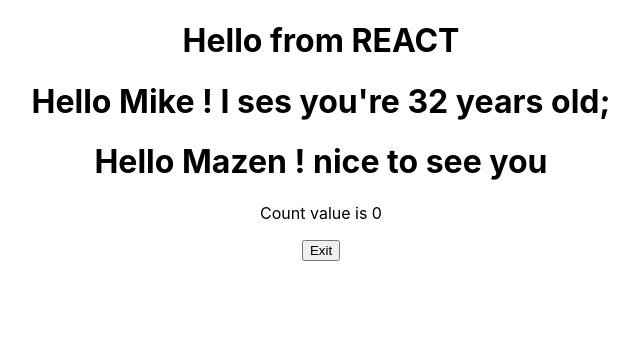
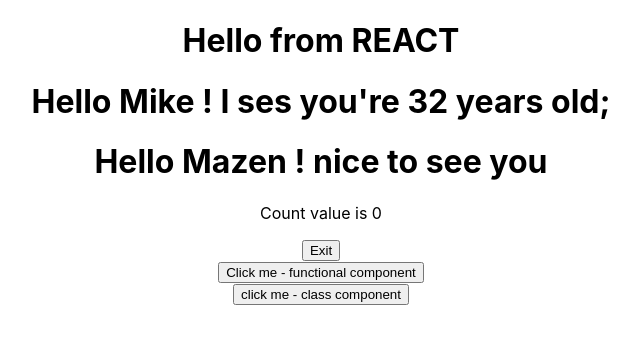
Before and after one commit to AlAliMazen/React-walking-through, a React (Create React App) app in the folder first-app/: page / in a window 1280 px wide. Shown: the top 344 px of the page, without its empty margins (319-959 px from the left). Built offline with nearby package versions, Linux system fonts and the light colour scheme.

Commit message:
Event handling in both staefless function component and staeful functinola component

```diff
--- a/first-app/public/index.html
+++ b/first-app/public/index.html
@@ -10,7 +10,6 @@
       content="Web site created using create-react-app"
     />
     <link rel="apple-touch-icon" href="%PUBLIC_URL%/logo192.png" />
-    <link rel="stylesheet" href="https://cdnjs.cloudflare.com/ajax/libs/bootstrap/5.3.3/js/bootstrap.min.js">
     <!--
       manifest.json provides metadata used when your web app is installed on a
       user's mobile device or desktop. See https://developers.google.com/web/fundamentals/web-app-manifest/
--- a/first-app/src/App.js
+++ b/first-app/src/App.js
@@ -3,6 +3,9 @@ import './App.css';
 import FunctionalGreeting from './components/FunctionalGreeting';
 import FunctionalGreetingWithProps from './components/FunctionalGreetingsWithProps';
 import StatefulGreeting from './components/StatefulGreeting';
+import EventsFunctional from './components/EventsFunctional';
+import EventsClass from './components/EventsClass';
+
 
 
 function App() {
@@ -11,6 +14,8 @@ function App() {
       <FunctionalGreeting/>
       <FunctionalGreetingWithProps greeting="nice to meet you" name="Mike" age="32"/>
       <StatefulGreeting greeting="nice to see you" name="Mazen"/>
+      <EventsFunctional/>
+      <EventsClass/>
 
     </div>
   );
--- /dev/null
+++ b/first-app/src/components/EventsClass.js
@@ -0,0 +1,23 @@
+import React, { Component } from 'react'
+
+export class EventsClass extends Component {
+    /**
+     * when using the event handler inside the class component we :
+     * 1- don't need to use the function keyword
+     * 2- we have to add the event on the tag
+     * 3- we have to use the this keyword to get access to the method defined
+     * 4- we don't need to use the paranthesis for using functions
+     */
+    clickHandlingInClass(){
+        console.log("Event handling inside class component");
+    }
+  render() {
+    return (
+      <div>
+        <button onClick={this.clickHandlingInClass}>click me - class component</button>
+      </div>
+    )
+  }
+}
+
+export default EventsClass
--- /dev/null
+++ b/first-app/src/components/EventsFunctional.js
@@ -0,0 +1,22 @@
+import React from 'react'
+
+function EventsFunctional() {
+  /**
+   * When using events in the stateless functional compnent we have to
+   * 1- use Camel Case on the element
+   * 2- use the function key word to define the function event which will be called when
+   * clicking the event
+   * 3- don't use the function paranthesis on the function
+   */
+  function clickEventFunction(){
+    console.log("Here is the function");
+  }
+
+  return (
+    <div>
+        <button onClick={clickEventFunction}>Click me - functional component</button>
+    </div>
+  )
+}
+
+export default EventsFunctional
```
